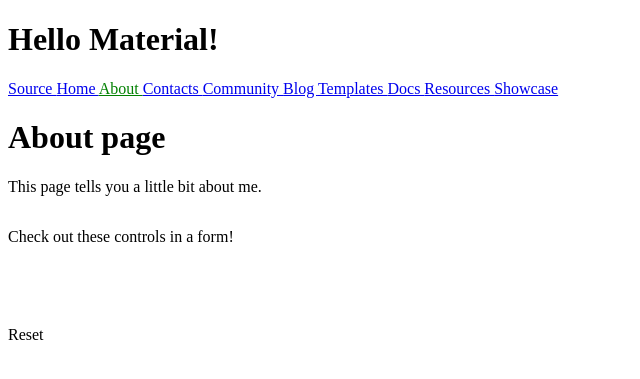
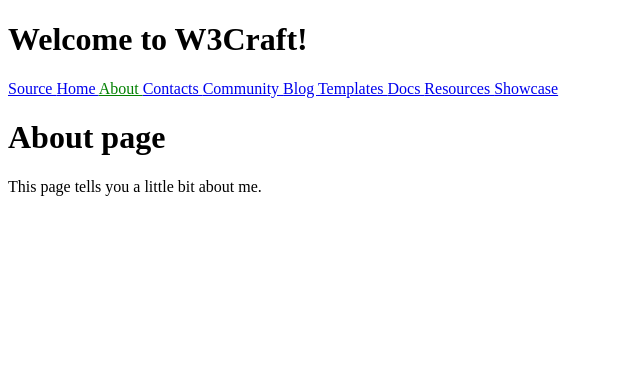
Before and after one commit to w3craft/www, a Jekyll site: the page built from about.md, in a window 1280 px wide. Shown: the top 379 px of the page, without its empty margins (0-640 px from the left). Built offline with Jekyll 4.4.1, drawn with Linux system fonts in a browser that asks for light colours.

Commit message:
Update default.html

```diff
--- a/_layouts/default.html
+++ b/_layouts/default.html
@@ -4,44 +4,9 @@
     <meta charset="utf-8">
     <title>{{ page.title }}</title>
     <link rel="stylesheet" href="/assets/css/styles.css">
-  <link href="https://fonts.googleapis.com/css2?family=Roboto:wght@400;500;700&display=swap" rel="stylesheet">
-  <script type="importmap">
-    {
-      "imports": {
-        "@material/web/": "https://esm.run/@material/web/"
-      }
-    }
-  </script>
-  <script type="module">
-    import '@material/web/all.js';
-    import {styles as typescaleStyles} from '@material/web/typography/md-typescale-styles.js';
-
-    document.adoptedStyleSheets.push(typescaleStyles.styleSheet);
-  </script>
   </head>
   <body>
-  <h1 class="md-typescale-display-medium">Hello Material!</h1>
+    <h1>Welcome to W3Craft!</h1>
     {% include nav.html %}
-  <div>
     {{ content }}
-  </div>
-  <form>
-    <p class="md-typescale-body-medium">Check out these controls in a form!</p>
-    <md-checkbox></md-checkbox>
-    <div>
-      <md-radio name="group"></md-radio>
-      <md-radio name="group"></md-radio>
-      <md-radio name="group"></md-radio>
-    </div>
-    <md-outlined-text-field label="Favorite color" value="Purple"></md-outlined-text-field>
-    <md-outlined-button type="reset">Reset</md-outlined-button>
-  </form>
-  <style>
-    form {
-      display: flex;
-      flex-direction: column;
-      align-items: flex-start;
-      gap: 16px;
-    }
-  </style>
 </body>
```
Lines whose indentation alone changed are shown as unchanged.
